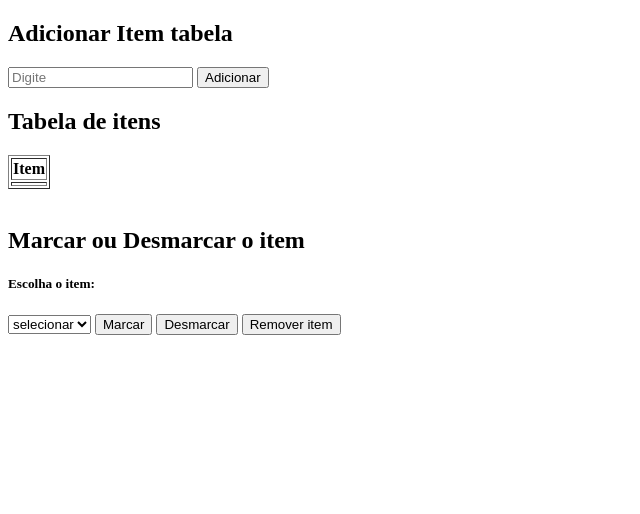
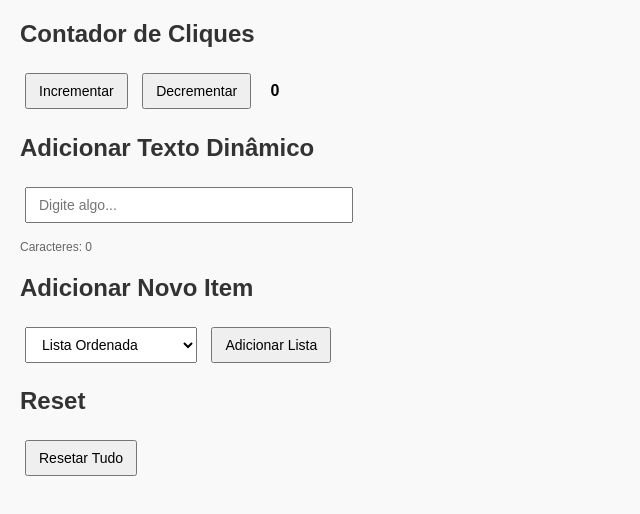
Before and after one commit to Yukitte/Ext_programacao_web, a plain HTML site: page aula29_03/03/index.html in a window 1280 px wide. Shown: the whole page, without its empty margins (0-640 px from the left). Drawn offline with Linux system fonts and the light colour scheme.

Commit message:
Update index.html

```diff
--- a/aula29_03/03/index.html
+++ b/aula29_03/03/index.html
@@ -1,40 +1,79 @@
 <!DOCTYPE html>
-<html lang="en">
+<html lang="pt-BR">
 <head>
     <meta charset="UTF-8">
-    <meta http-equiv="X-UA-Compatible" content="IE=edge">
+    <meta name="viewport" content="width=device-width, initial-scale=1.0">
+    <title>Página Interativa</title>
+    <style>
+        body {
+            font-family: Arial, sans-serif;
+            margin: 20px;
+            background-color: #f9f9f9;
+        }
 
-    <meta name="viewport" content="width=device-width, initial-scale=1.0">
-    <title>Documento</title>
+        h2 {
+            color: #333;
+        }
+
+        button, select, input {
+            margin: 5px;
+            padding: 8px 12px;
+            font-size: 14px;
+        }
+
+        #contador {
+            font-weight: bold;
+            margin-left: 10px;
+        }
+
+        #campoTexto {
+            width: 300px;
+        }
+
+        #caracteres {
+            font-size: 12px;
+            color: #666;
+        }
+
+        #mensagem-container p {
+            margin: 5px 0;
+            padding: 5px;
+            background-color: #e0e0e0;
+            border-radius: 4px;
+        }
+
+        ul, ol {
+            margin-top: 10px;
+            padding-left: 20px;
+        }
+
+        #listas {
+            margin-top: 10px;
+        }
+    </style>
 </head>
 <body>
-    <h2>Adicionar Item tabela</h2>
+    <h2>Contador de Cliques</h2>
+    <button id="incrementar">Incrementar</button>
+    <button id="decrementar">Decrementar</button>
+    <span id="contador">0</span>
 
-    <input id = "texto" type="text" placeholder="Digite">
-    <button  id="adicionar" type="submit" onclick="adicionartabela()">Adicionar</button>
-    <br>
+    <h2>Adicionar Texto Dinâmico</h2>
+    <input type="text" id="campoTexto" placeholder="Digite algo...">
+    <p id="caracteres">Caracteres: 0</p>
+    <div id="mensagem-container"></div>
 
-    <h2>Tabela de itens</h2>
-    <table id="table" border="1px">
-        <thead>
-            <th>Item</th>
-        </thead>
-        <tbody id="tbody">
-            <td></td>
-        </tbody>
-    </table>
-    <br>
-    <h2>Marcar ou Desmarcar o item</h2>
-    <h5>Escolha o item:</h5>
-    <select id="item" name="selecionar">
-        <option>selecionar</option>
+    <h2>Adicionar Novo Item</h2>
+    <select id="tipoLista">
+        <option value="ol">Lista Ordenada</option>
+        <option value="ul">Lista Não Ordenada</option>
     </select>
-    <button id="marcar">Marcar</button>
-    <button id="desmarcar">Desmarcar </button>
-    <button id="remover">Remover item</button>
+    <button id="adicionarLista">Adicionar Lista</button>
+    <div id="listas"></div>
 
+    <h2>Reset</h2>
+    <button id="reset">Resetar Tudo</button>
 
-
-    <script src="script.js"></script>
+    <script src = "script.js"></script>
 </body>
 </html>
```
